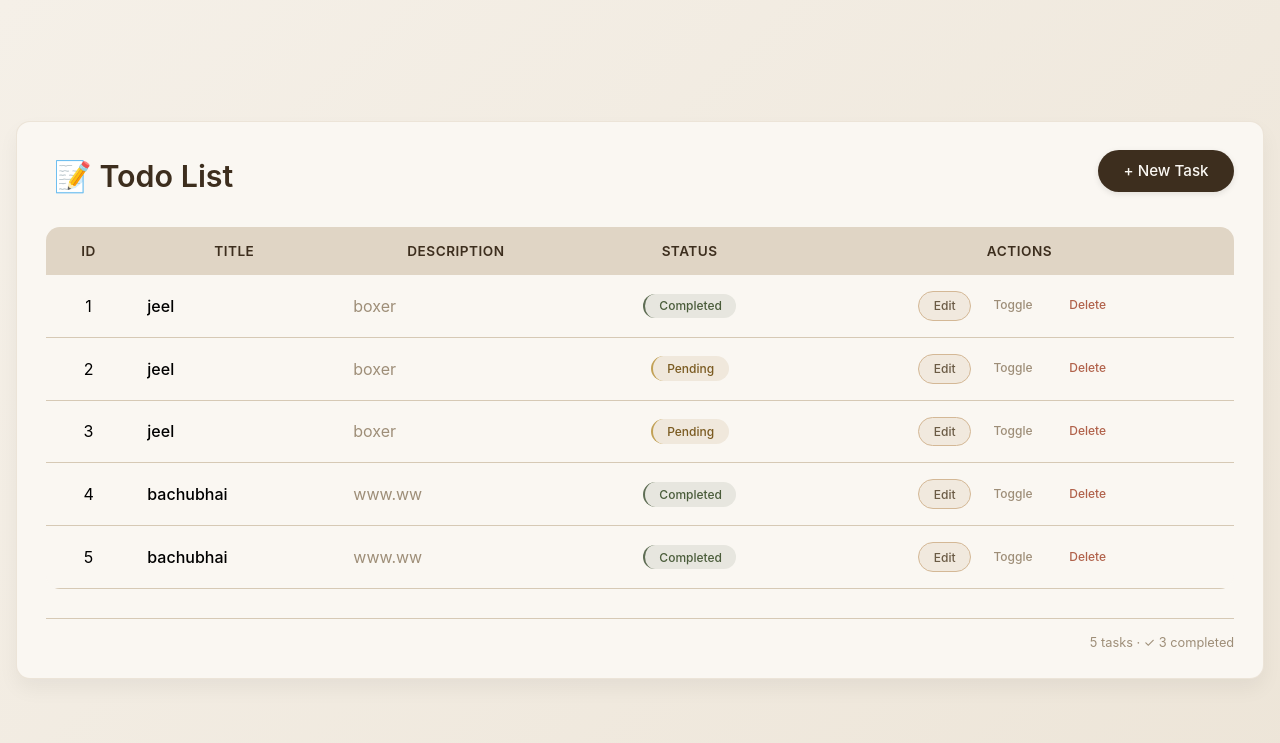
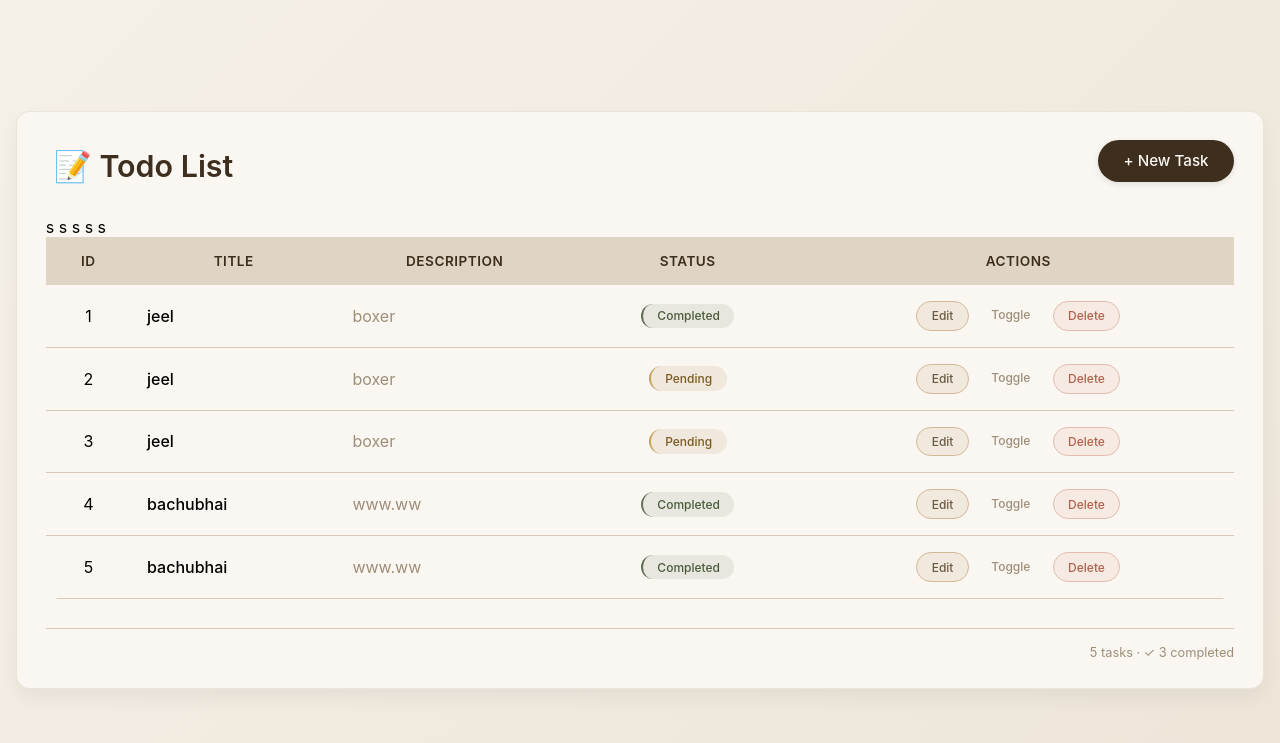
Before and after one commit to developer-jeel/fast-api-todo-list, a FastAPI app: page /todo/ in a window 1280 px wide. Shown: the top 743 px of the page. Run offline with FastAPI, Linux system fonts and the light colour scheme.

Commit message:
modified:   templates/todo_list.html

```diff
--- a/templates/todo_list.html
+++ b/templates/todo_list.html
@@ -304,16 +304,14 @@
                                 </form>
 
                                 <!-- Delete form (POST) -->
-                                <form method="POST" action="" class="inline-form" onsubmit="return confirm('Delete this task?');">
-                                    <button type="submit" class="action-btn btn-delete">Delete</button>
-                                </form>
+                                <a href="/todo/delete/{{todo.id}}"  type="submit" class="action-btn btn-delete">Delete</a>
                             </div>
                         </td>
-                    </tr>
+                    </tr>s
                     {% endfor %}
                 {% else %}
                     <tr class="empty-message">
-                        <td colspan="5">🍃 No tasks yet. Click "New Task" to add one. 🍃</td>
+                        <td colspan="5"> No tasks yet. Click "New Task" to add one. </td>
                     </tr>
                 {% endif %}
             </tbody>
```
